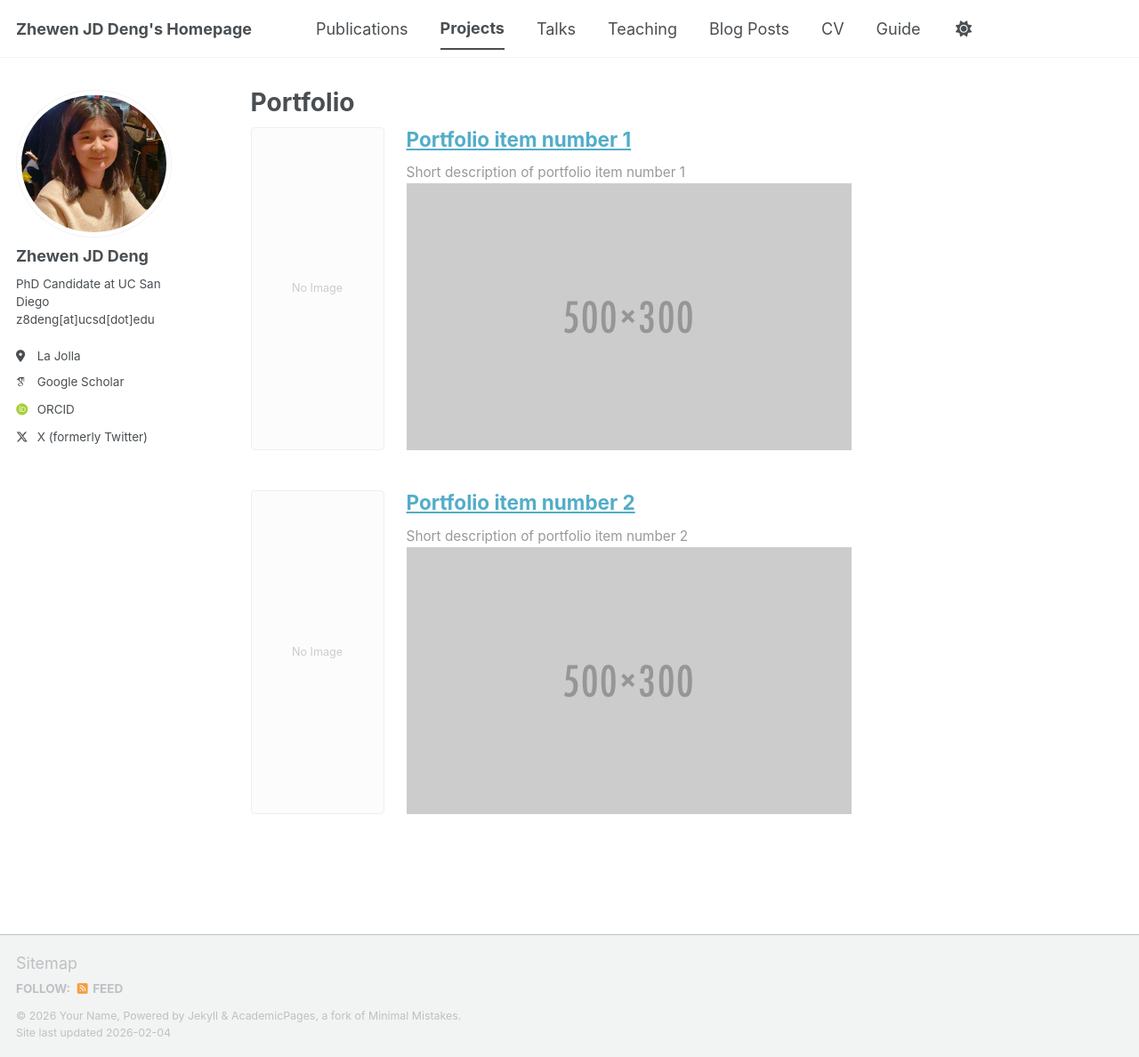
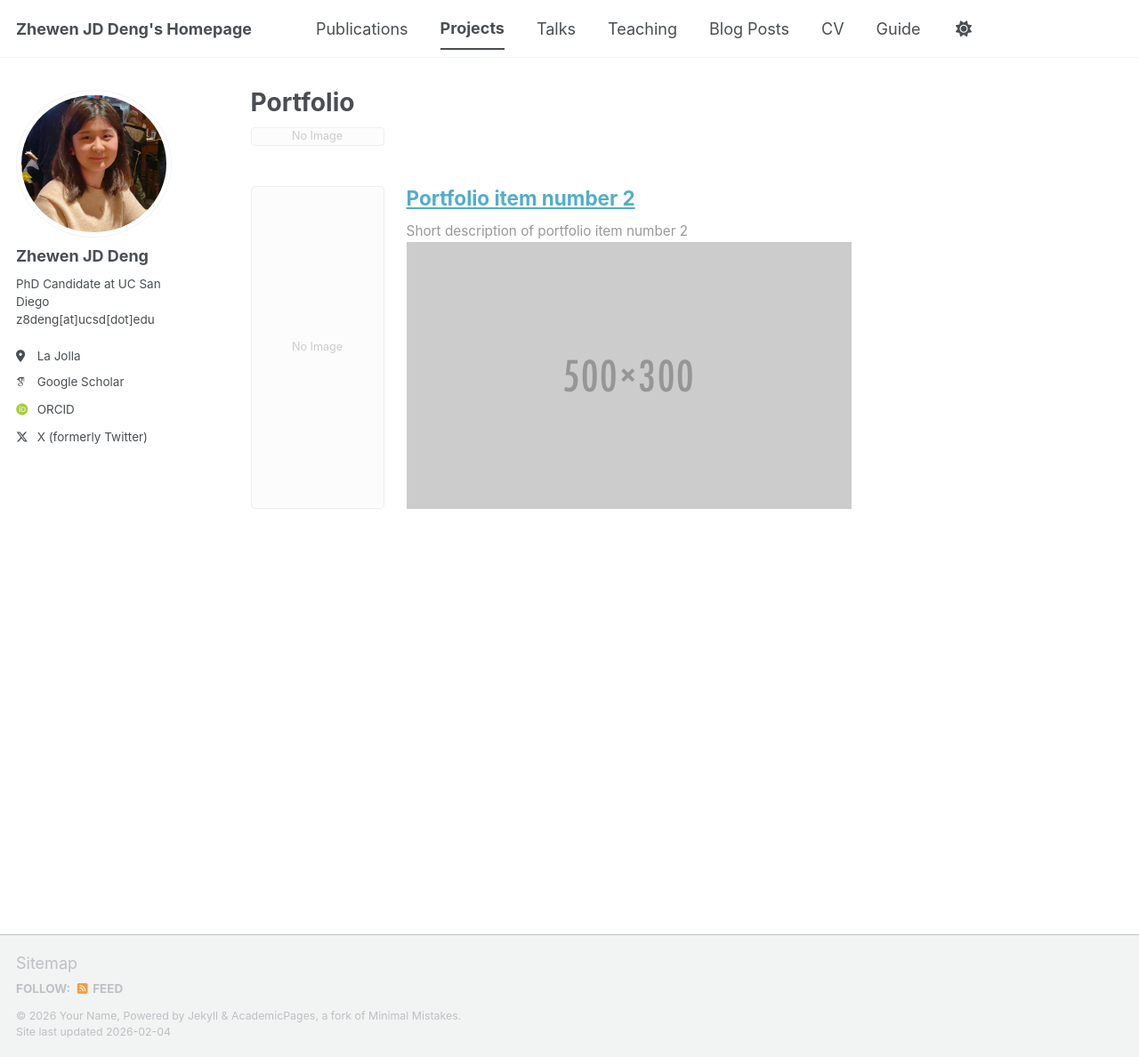
Before and after one commit to zhewenjddeng-personal/zhewenjddeng-personal.github.io, a Jekyll site: the page built from _pages/portfolio.html, in a window 1280 px wide and 1188 px high. Shown: the whole window at 89% size. Built offline with Jekyll 4.4.1, drawn with Linux system fonts in a browser that asks for light colours; some web fonts are replaced; a script bundle is joined from its source files by our own code; library files that are not in the unit come from our copies; part of the change alters nothing that is shown.

Commit message:
Update portfolio-1.md

```diff
--- a/_portfolio/portfolio-1.md
+++ b/_portfolio/portfolio-1.md
@@ -1,7 +1,6 @@
 ---
-title: "Portfolio item number 1"
-excerpt: "Short description of portfolio item number 1<br/><img src='/images/500x300.png'>"
-collection: portfolio
+title: "Reverse Leakage Current Tracking System"
+ISOS-V3 Reverse Leakage Current Trackers tracks the leakage current of a solar cell or module when subject to negative open circuit voltage bias under 85% relative humidity and at 85C in the dark. The setup replace the needs of expansive 4-quadrant source measuring units (~$6000+ per module) with low-cost power supplies ($70 per module) and current tracking modules ($25 per module), expanding the test capacity at a much affordable price. The system is built to accept 7 device under tests, but can add additional low-cost testing slots if needed by the users. A graphical user interface with on and off control and tracked current display is included in additional to the hardwares.
 ---
 
 This is an item in your portfolio. It can be have images or nice text. If you name the file .md, it will be parsed as markdown. If you name the file .html, it will be parsed as HTML.
```
